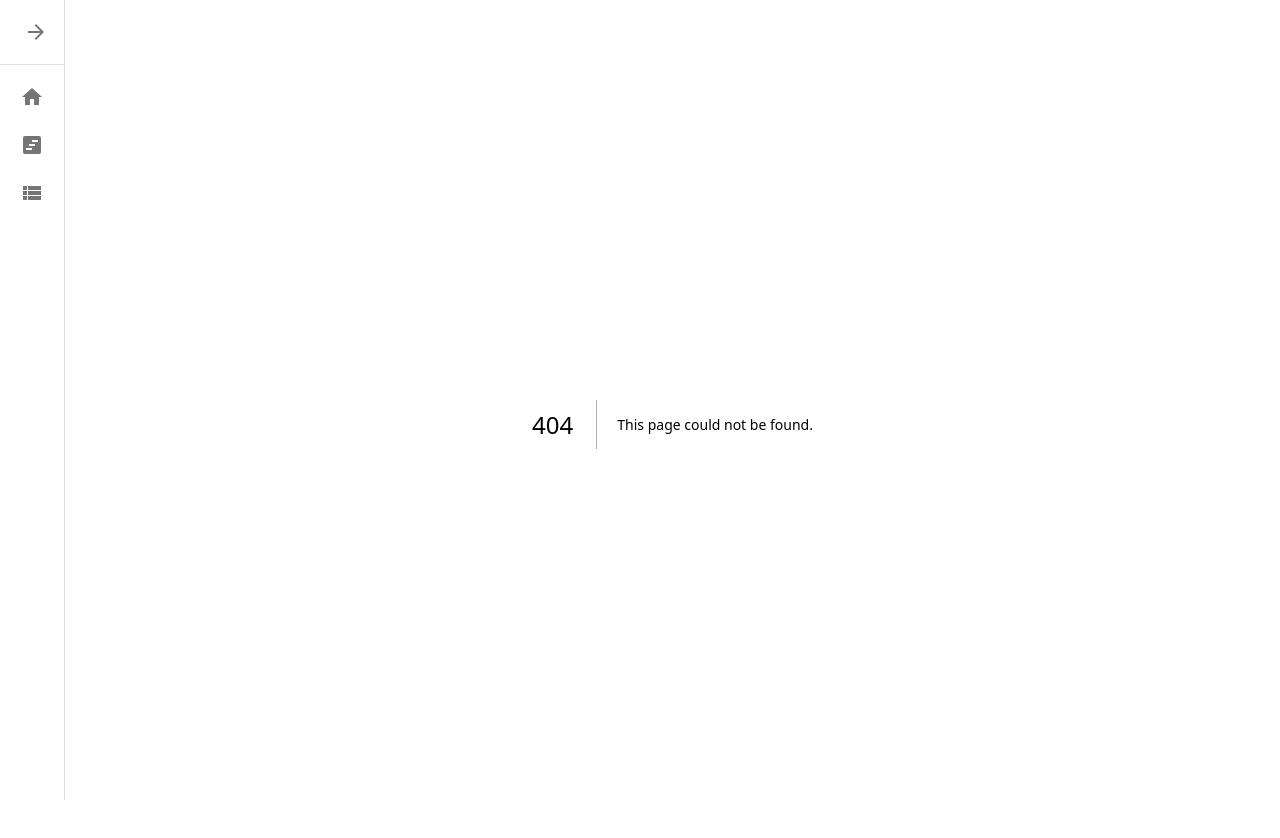
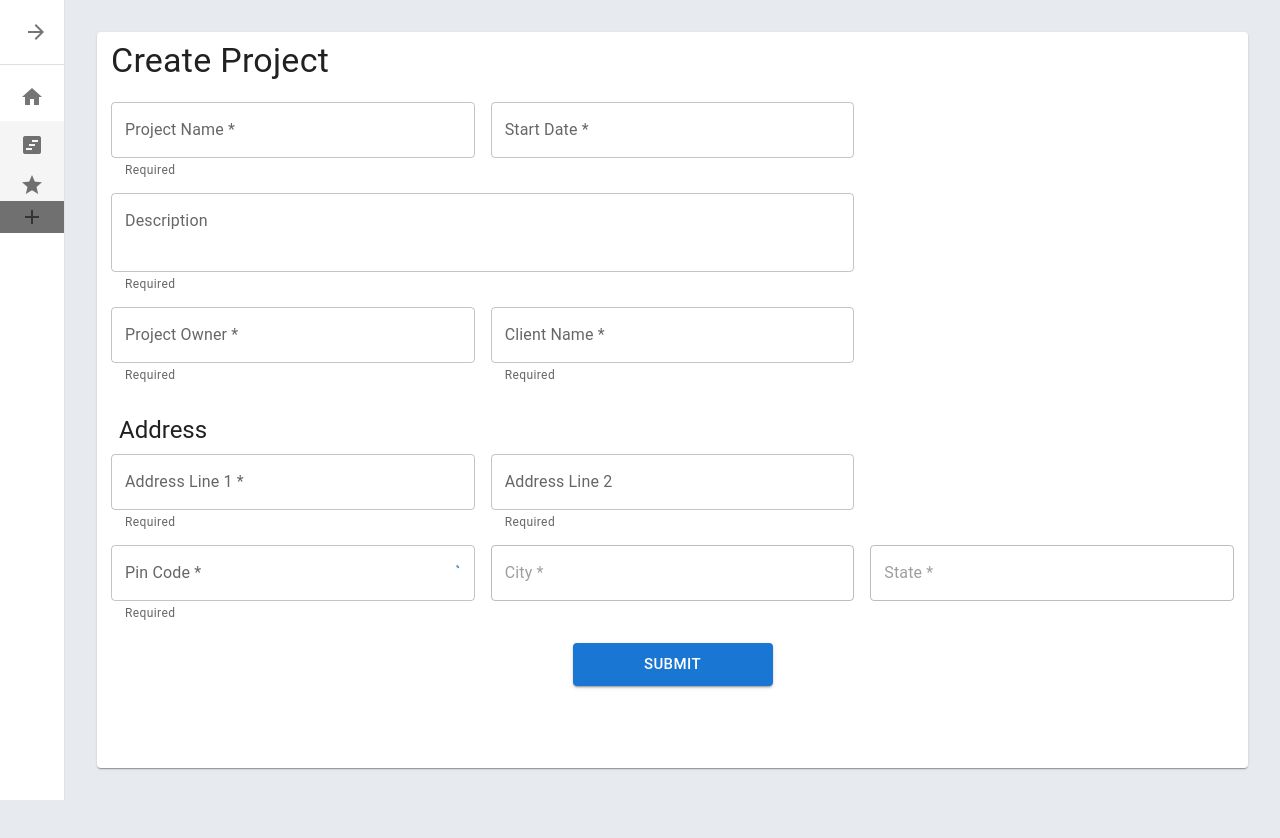
Before and after one commit to krishna1212031/gantt-fe, a Next.js app: page /w/projects/create in a window 1280 px wide. Before the commit this address had no page. Shown: the top 838 px of the page. After the commit the page ends 800 px from the top, so only its background shows below. Built offline with nearby package versions, Linux system fonts and the light colour scheme.

Commit message:
#16: Create form structure

```diff
--- a/components/sideBar/index.tsx
+++ b/components/sideBar/index.tsx
@@ -26,14 +26,14 @@ const sideBarItems: SideBarItem[] = [
       {
         icon: "star",
         text: "List",
-        link: "/w"
+        link: "/w/projects"
+      },
+      {
+        icon: "add",
+        text: "Create Project",
+        link: "/w/projects/create"
       }
     ]
-  },
-  {
-    icon: "view_list",
-    text: "Tasks",
-    link: "/w/projects"
   }
 ];
 
--- /dev/null
+++ b/pages/w/projects/create.tsx
@@ -0,0 +1,118 @@
+import { Button, CircularProgress, Grid, Paper, styled, TextField, Typography } from "@mui/material";
+import { Box } from "@mui/system";
+import { DatePicker, LocalizationProvider } from "@mui/x-date-pickers";
+import { AdapterMoment } from "@mui/x-date-pickers/AdapterMoment";
+import React, { useState } from "react";
+
+type CreateProjectProps = {};
+
+const addressLabelStyle = {
+  marginTop: 3,
+  marginLeft: 1
+};
+
+const ButtonContainer = styled(Box)(({ theme }) => {
+  console.log(theme);
+  return {
+    textAlign: "center",
+    marginTop: theme.spacing(2),
+    marginBottom: theme.spacing(2)
+  };
+});
+
+const Submit = styled(Button)({
+  width: 200
+});
+
+const CreateProject: React.FC<CreateProjectProps> = () => {
+  const [scheduledStartDate, setScheduledStartDate] = useState<moment.Moment | null>(null);
+
+  return (
+    <Box
+      sx={{
+        display: "flex",
+        flexWrap: "wrap",
+        "& > :not(style)": {
+          m: 1,
+          width: "100%",
+          padding: "8px 14px",
+          minHeight: "calc(100vh - 64px)"
+        }
+      }}
+    >
+      <Paper>
+        <Typography variant="h4" component="h1" gutterBottom>
+          Create Project
+        </Typography>
+
+        <form>
+          <Grid container columnSpacing={2}>
+            <Grid item xs={6} md={4}>
+              <TextField fullWidth margin="dense" label="Project Name *" id="name" error={false} helperText="Required" />
+            </Grid>
+            <Grid item xs={6} md={4}>
+              <LocalizationProvider dateAdapter={AdapterMoment}>
+                <DatePicker
+                  componentsProps={{ actionBar: { actions: ["clear"] } }}
+                  label="Start Date *"
+                  value={scheduledStartDate}
+                  onChange={setScheduledStartDate}
+                  renderInput={params => <TextField fullWidth margin="dense" {...params} />}
+                />
+              </LocalizationProvider>
+            </Grid>
+            <Grid item xs={0} md={4}></Grid>
+            <Grid item xs={12} md={8}>
+              <TextField fullWidth label="Description" id="desc" margin="dense" error={false} helperText="Required" multiline rows={2} />
+            </Grid>
+            <Grid item xs={0} md={4}></Grid>
+            <Grid item xs={6} md={4}>
+              <TextField fullWidth label="Project Owner *" id="owner" margin="dense" error={false} helperText="Required" />
+            </Grid>
+            <Grid item xs={6} md={4}>
+              <TextField fullWidth label="Client Name *" id="client" margin="dense" error={false} helperText="Required" />
+            </Grid>
+            <Grid item xs={0} md={4}></Grid>
+            <Grid item xs={12} md={12}>
+              <Typography variant="h5" component="h2" sx={addressLabelStyle}>
+                Address
+              </Typography>
+            </Grid>
+            <Grid item xs={6} md={4}>
+              <TextField fullWidth label="Address Line 1 *" id="addressLine1" margin="dense" error={false} helperText="Required" />
+            </Grid>
+            <Grid item xs={6} md={4}>
+              <TextField fullWidth label="Address Line 2" id="addressLine2" margin="dense" error={false} helperText="Required" />
+            </Grid>
+            <Grid item xs={0} md={4}></Grid>
+            <Grid item xs={6} md={4}>
+              <TextField
+                fullWidth
+                label="Pin Code *"
+                id="pinCode"
+                margin="dense"
+                error={false}
+                helperText="Required"
+                InputProps={{
+                  endAdornment: <CircularProgress size={20} />
+                }}
+              />
+            </Grid>
+            <Grid item xs={6} md={4}>
+              <TextField fullWidth label="City *" id="city" margin="dense" disabled />
+            </Grid>
+            <Grid item xs={0} md={4}>
+              <TextField fullWidth label="State *" id="state" margin="dense" disabled />
+            </Grid>
+          </Grid>
+          <ButtonContainer>
+            <Submit variant="contained" color="primary" size="large">
+              Submit
+            </Submit>
+          </ButtonContainer>
+        </form>
+      </Paper>
+    </Box>
+  );
+};
+export default CreateProject;
```
Also changed, not shown: components/headingFilterBox/headingFilterBox.tsx (+8 -9 lines), pages/w/projects/index.tsx (+5 -7 lines).
